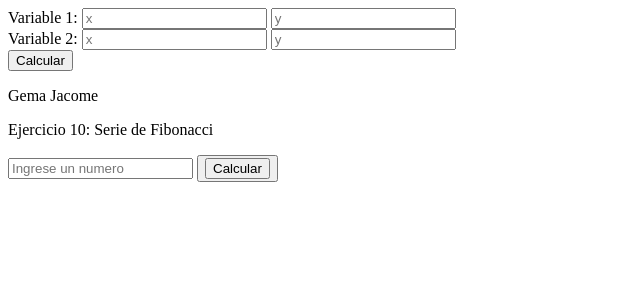
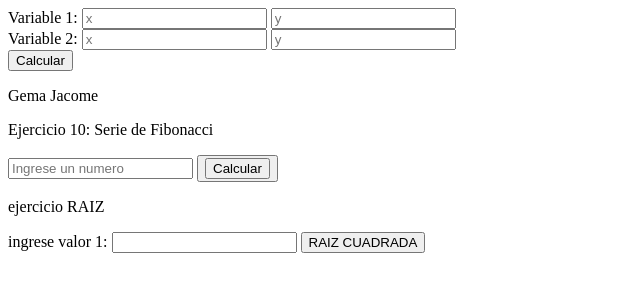
Before and after one commit to osvinfor/SISTEMAS_INTEGRACION, a plain HTML site: page index.html in a window 1280 px wide. Shown: the whole page, without its empty margins (0-640 px from the left). Drawn offline with Linux system fonts and the light colour scheme.

Commit message:
ejercicio de raiz cuadrada

```diff
--- a/index.html
+++ b/index.html
@@ -20,7 +20,10 @@
               <input type="submit" value="Calcular" onclick="mostrarFibonacci()">
             </button>
 
-
+			<p class="description">ejercicio RAIZ</p>
+			<label>ingrese valor 1:</label>
+			<input type="number" name="a" id="a">
+			<input type="button" value="RAIZ CUADRADA" onclick="raizcua()">
 	</body>
 
 </html>
--- a/js.js
+++ b/js.js
@@ -29,3 +29,8 @@ function mostrarFibonacci() {
     //document.getElementById("resultado").innerHTML = resultado.join(", ");
     alert("resultado: "+resultado.join(", "));
 }
+function raizcua(){
+    var num1 = parseInt(document.getElementById('a').value);
+    var raizc = (num1**0.5);
+    alert('la raiz de ' +num1+ ' es: '+raizc);
+}
```
